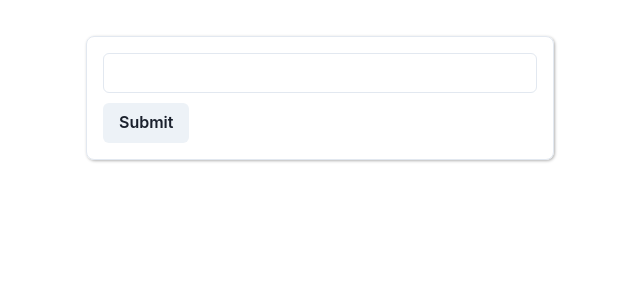
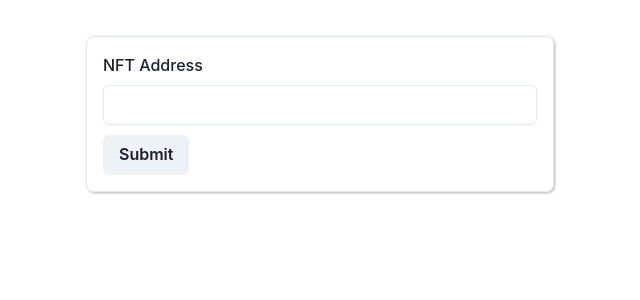
Before and after one commit to RickyUomo/altura-test, a React (Create React App) app: page / in a window 1280 px wide. Shown: the top 300 px of the page, without its empty margins (320-960 px from the left). Built offline with nearby package versions, Linux system fonts and the light colour scheme; what alchemy-sdk would draw is missing.

Commit message:
form label

```diff
--- a/src/components/searchbar/InputForm.js
+++ b/src/components/searchbar/InputForm.js
@@ -1,5 +1,12 @@
 import React, { useState } from "react";
-import { Input, Alert, AlertIcon, Button, Box } from "@chakra-ui/react";
+import {
+  Input,
+  Alert,
+  AlertIcon,
+  Button,
+  Box,
+  FormLabel,
+} from "@chakra-ui/react";
 import { Form } from "react-final-form";
 import { useQuery } from "@tanstack/react-query";
 
@@ -50,6 +57,7 @@ const InputForm = ({ setNftList }) => {
               boxShadow="1px 1px 3px rgba(0,0,0,0.3)"
               onSubmit={handleSubmit}
             >
+              <FormLabel>NFT Address</FormLabel>
               <Input name="address" label="Address" onChange={onChange} />
               <Button
                 isLoading={submitting}
```
